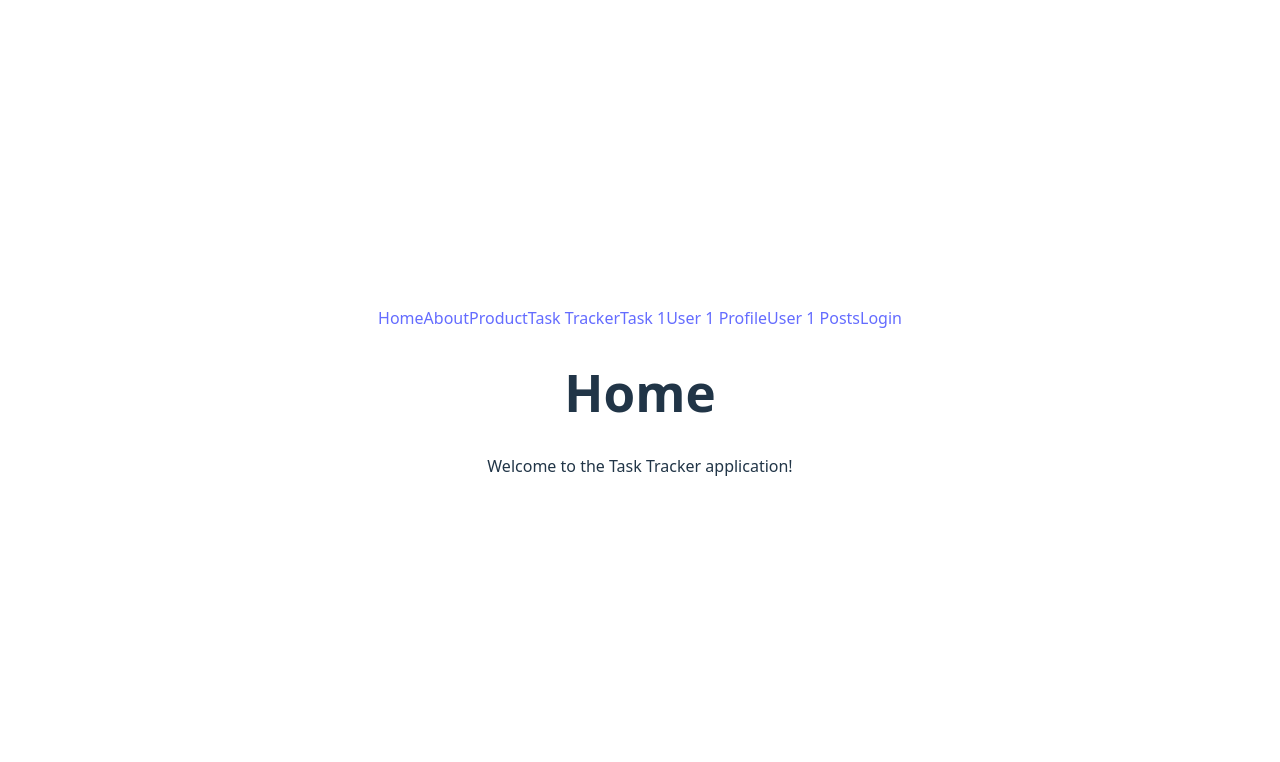
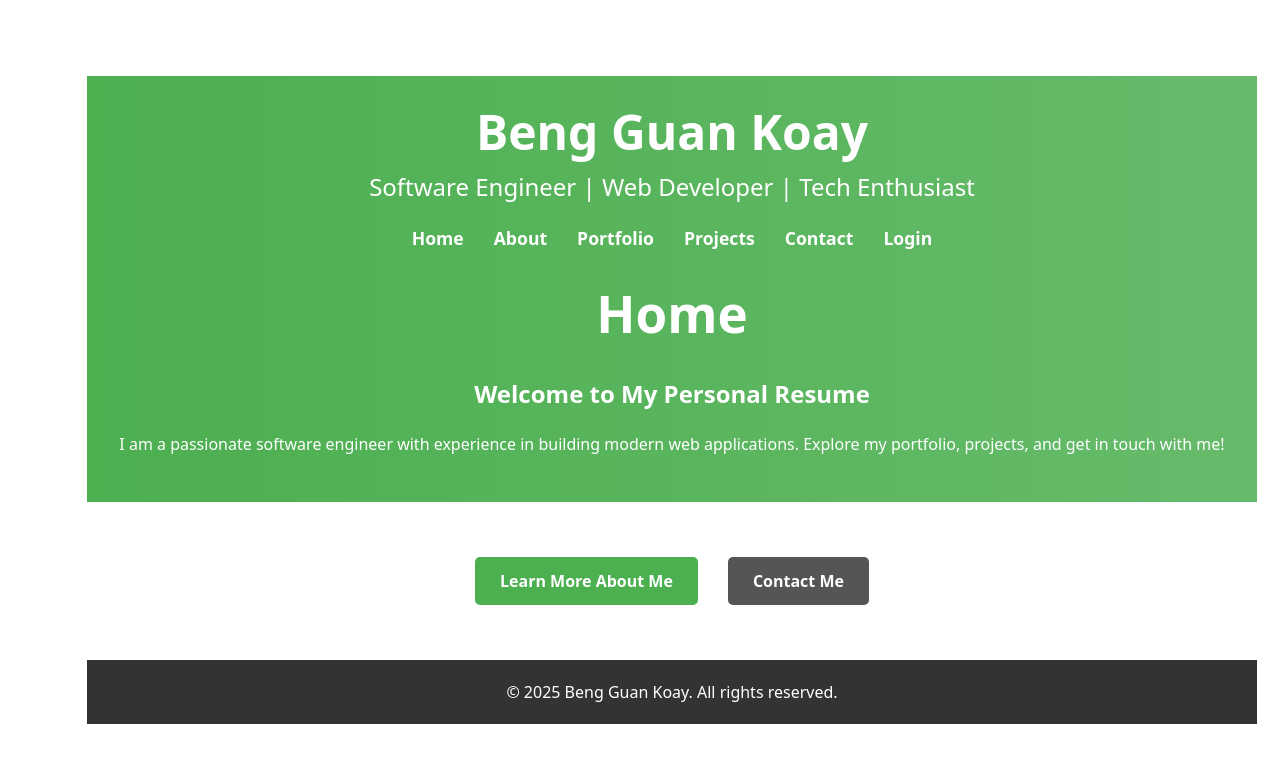
Before and after one commit to bengguankoay/Vite-Vue, a Vue app in the folder task-tracker/: page / in a window 1280 px wide. Shown: the top 762 px of the page. Built offline with nearby package versions, Linux system fonts and the light colour scheme.

Commit message:
added landing page

```diff
--- a/task-tracker/package.json
+++ b/task-tracker/package.json
@@ -2,8 +2,11 @@
   "name": "task-tracker",
   "private": true,
   "version": "0.0.0",
+  "homepage": "https://bengguankoay.github.io/showcase",
   "type": "module",
   "scripts": {
+    "predeploy": "npm run build",
+    "deploy": "gh-pages -d dist",
     "dev": "vite",
     "build": "vite build",
     "preview": "vite preview"
@@ -17,6 +20,7 @@
   },
   "devDependencies": {
     "@vitejs/plugin-vue": "^5.2.1",
+    "gh-pages": "^6.3.0",
     "vite": "^6.2.0"
   }
 }
--- a/task-tracker/src/App.vue
+++ b/task-tracker/src/App.vue
@@ -1,17 +1,27 @@
 <template>
-  <div id="app">
-    <nav>
-      <RouterLink to="/">Home</RouterLink>
-      <RouterLink to="/about">About</RouterLink>
-      <RouterLink to="/product">Product</RouterLink>
-      <RouterLink to="/task-tracker">Task Tracker</RouterLink>
-      <RouterLink to="/task/1">Task 1</RouterLink>
-      <RouterLink to="/user/1/profile">User 1 Profile</RouterLink>
-      <RouterLink to="/user/1/posts">User 1 Posts</RouterLink>
-      <RouterLink v-if="!isAuthenticated" to="/login">Login</RouterLink>
-      <button v-if="isAuthenticated" @click="logout">Logout</button>
-    </nav>
-    <RouterView></RouterView>
+  <div id="app" class="landing-page">
+    <header>
+      <h1>Beng Guan Koay</h1>
+      <p class="title">Software Engineer | Web Developer | Tech Enthusiast</p>
+      <nav>
+        <RouterLink to="/" class="nav-link">Home</RouterLink>
+        <RouterLink to="/about" class="nav-link">About</RouterLink>
+        <RouterLink to="/product" class="nav-link">Portfolio</RouterLink>
+        <RouterLink to="/task-tracker" class="nav-link">Projects</RouterLink>
+        <RouterLink to="/contact" class="nav-link">Contact</RouterLink>
+        <RouterLink to="/login" v-if="!isAuthenticated" class="nav-link">Login</RouterLink>
+      </nav>
+      <RouterView></RouterView>
+    </header>
+    <main>
+      <section class="cta">
+        <RouterLink to="/about" class="btn primary-btn">Learn More About Me</RouterLink>
+        <RouterLink to="/contact" class="btn secondary-btn">Contact Me</RouterLink>
+      </section>
+    </main>
+    <footer>
+      <p>&copy; 2025 Beng Guan Koay. All rights reserved.</p>
+    </footer>
   </div>
 </template>
 
@@ -30,13 +40,134 @@ export default {
 </script>
 
 <style scoped>
-nav {
+/* General Styles */
+body {
+  font-family: 'Roboto', sans-serif;
+  margin: 0;
+  padding: 0;
+  background-color: #f4f4f9;
+  color: #333;
+}
+
+.landing-page {
+  height: 100%;
+  width: 100%;
+  text-align: center;
+  padding: 40px 20px;
+}
+
+/* Header Styles */
+header {
+  background: linear-gradient(to right, #4caf50, #66bb6a);
+  color: white;
+  padding: 30px 0;
+}
+
+header h1 {
+  margin: 0;
+  font-size: 3rem;
+}
+
+header .title {
+  margin: 10px 0;
+  font-size: 1.5rem;
+}
+
+header nav {
+  margin-top: 20px;
+}
+
+header nav .nav-link {
+  color: white;
+  text-decoration: none;
+  margin: 0 15px;
+  font-weight: bold;
+  font-size: 1.1rem;
+  transition: color 0.3s;
+}
+
+header nav .nav-link:hover {
+  color: #f1f1f1;
+}
+
+/* Main Section Styles */
+main {
+  margin: 40px 0;
+}
+
+.intro {
+  margin-bottom: 30px;
+}
+
+.intro h2 {
+  font-size: 2.5rem;
   margin-bottom: 20px;
 }
-router-link {
-  margin-right: 10px;
+
+.intro p {
+  font-size: 1.2rem;
+  line-height: 1.6;
+  color: #555;
 }
-button {
-  margin-left: 10px;
+
+.cta .btn {
+  display: inline-block;
+  margin: 15px;
+  padding: 12px 25px;
+  text-decoration: none;
+  border-radius: 5px;
+  font-weight: bold;
+  transition: background-color 0.3s ease;
+}
+
+.cta .primary-btn {
+  background-color: #4caf50;
+  color: white;
+}
+
+.cta .primary-btn:hover {
+  background-color: #45a049;
+}
+
+.cta .secondary-btn {
+  background-color: #555;
+  color: white;
+}
+
+.cta .secondary-btn:hover {
+  background-color: #444;
+}
+
+/* Footer Styles */
+footer {
+  margin-top: 40px;
+  padding: 20px 0;
+  background-color: #333;
+  color: white;
+}
+
+footer p {
+  margin: 0;
+  font-size: 1rem;
+}
+
+/* Responsive Styles */
+@media (max-width: 768px) {
+  header h1 {
+    font-size: 2rem;
+  }
+
+  .intro h2 {
+    font-size: 2rem;
+  }
+
+  .intro p {
+    font-size: 1.1rem;
+  }
+
+  .cta .btn {
+    font-size: 1rem;
+    padding: 10px 20px;
+  }
 }
 </style>
--- a/task-tracker/src/components/Home.vue
+++ b/task-tracker/src/components/Home.vue
@@ -1,7 +1,11 @@
 <template>
   <div>
     <h1>Home</h1>
-    <p>Welcome to the Task Tracker application!</p>
+    <h2>Welcome to My Personal Resume</h2>
+    <p>
+      I am a passionate software engineer with experience in building modern web applications.
+      Explore my portfolio, projects, and get in touch with me!
+    </p>
   </div>
 </template>
 
--- a/task-tracker/src/components/Login.vue
+++ b/task-tracker/src/components/Login.vue
@@ -4,6 +4,7 @@
     <form @submit.prevent="handleLogin">
       <input v-model="username" placeholder="Username" required />
       <input v-model="password" type="password" placeholder="Password" required />
+      <br />
       <button type="submit">Login</button>
     </form>
   </div>
@@ -33,3 +34,24 @@ export default {
   }
 };
 </script>
+
+<style scoped>
+input {
+  width: 50%;
+  padding: 10px;
+  margin: 10px;
+  border-radius: 12px;
+  background-color: #f4f5f6;
+  border: none;
+}
+
+button {
+  padding: 10px 20px;
+  margin: 10px;
+  border-radius: 12px;
+  background-color: #4caf50;
+  color: white;
+  border: none;
+  cursor: pointer;
+}
+</style>
--- a/task-tracker/src/components/Product.vue
+++ b/task-tracker/src/components/Product.vue
@@ -6,6 +6,7 @@
         <h2>Title: {{ product.title }}</h2>
         <p><strong>Description:</strong> {{ product.description }}</p>
         <p>Price: ${{ product.price }}</p>
+        <p>Image: <img :src="product.images" alt="Product Image" /></p>
       </li>
     </ul>
     <div class="pagination">
```
Also changed, not shown: 1 other file (tests, documents, lock files or other folders).
